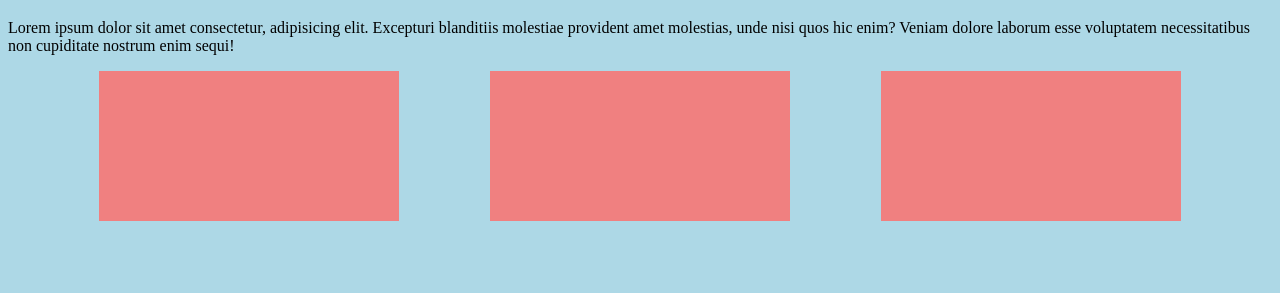
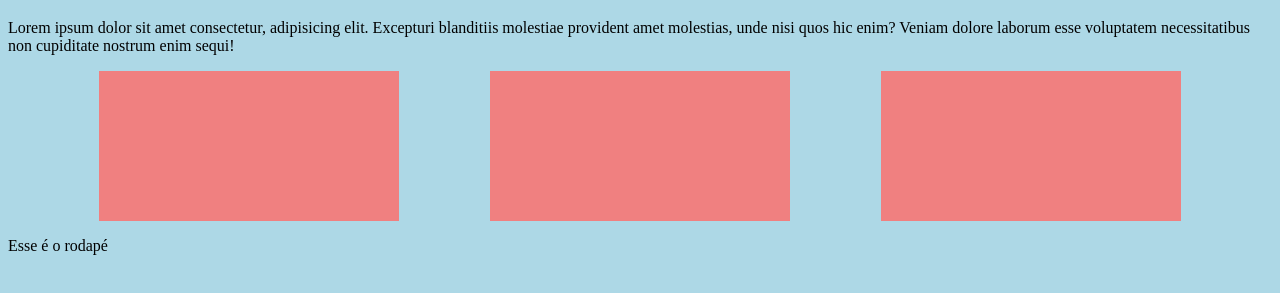
Before and after one commit to ifsp-itp/ifsp-itp.github.io, a plain HTML site: page index.html in a window 1280 px wide. Shown: the part 61-354 px from the top of the page. Drawn offline with Linux system fonts and the light colour scheme.

Commit message:
adicionado o footer!

```diff
--- a/index.html
+++ b/index.html
@@ -15,5 +15,9 @@
         <div class="caixa"></div>
         <div class="caixa"></div>
     </div>
+
+    <footer>
+        <p>Esse é o rodapé</p>
+    </footer>
 </body>
 </html>
```
